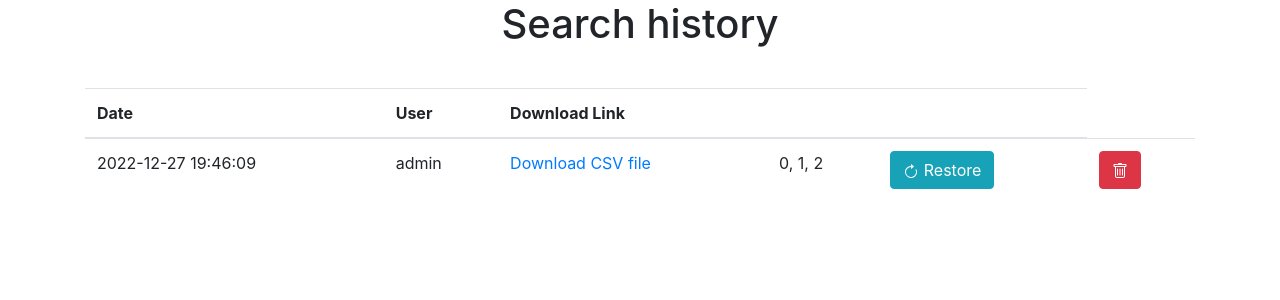
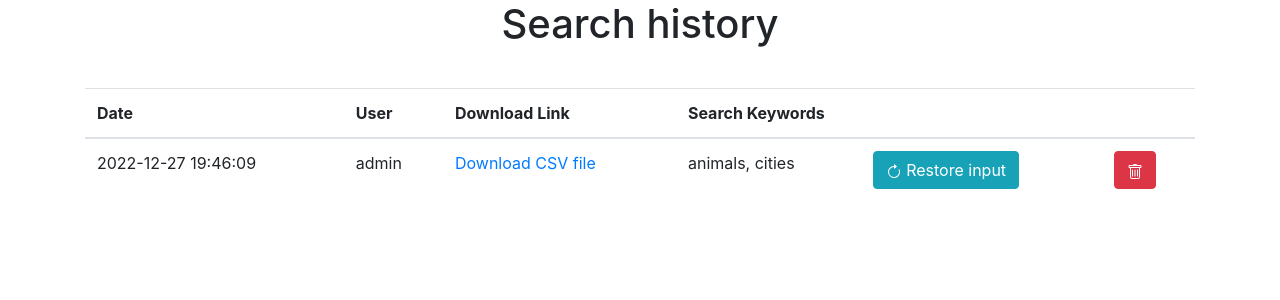
Before and after one commit to smiro-seo/song_search, a Flask app: page /history in a window 1280 px wide. Shown: the part 56-356 px from the top of the page. Run offline with Flask 2, Linux system fonts and the light colour scheme; a user stored in the database is signed in; data comes from the database, SQL or seed files in the repository; some libraries are stand-ins or nearby versions.

Commit message:
keywords in search history

```diff
--- a/sd_app/templates/history.html
+++ b/sd_app/templates/history.html
@@ -8,7 +8,8 @@
         <tr>
         <th scope="col">Date</th>
         <th scope="col">User</th>
-        <th scope="col" colspan="3">Download Link</th>
+        <th scope="col">Download Link</th>
+        <th scope="col" colspan="3">Search Keywords</th>
         </tr>
     </thead>
     <tbody>
@@ -24,14 +25,14 @@
       <a href="{{ url_for('views.download', filename=search.csv_path) }}">Download CSV file</a>
     </td>
     <td>
-        {{ ', '.join(json_load(search.keywords).get('keyword')) }}
+        {{ ', '.join(set(json_load(search.keywords).get('keyword').values())) }}
     </td>
     <td class="column_action">
         <button type="button" class="btn btn-info" onClick="repeat_search({{ search.keywords }})">
           <svg xmlns="http://www.w3.org/2000/svg" width="16" height="16" fill="currentColor" class="bi bi-arrow-clockwise" viewBox="0 0 16 16">
             <path fill-rule="evenodd" d="M8 3a5 5 0 1 0 4.546 2.914.5.5 0 0 1 .908-.417A6 6 0 1 1 8 2v1z"/>
             <path d="M8 4.466V.534a.25.25 0 0 1 .41-.192l2.36 1.966c.12.1.12.284 0 .384L8.41 4.658A.25.25 0 0 1 8 4.466z"/>
-          </svg> Restore
+          </svg> Restore input
         </button>
     </td>
     <td class="column_action">
--- a/sd_app/views.py
+++ b/sd_app/views.py
@@ -103,7 +103,11 @@ def search():
 @login_required
 def history():
 
-    return render_template("history.html", user=current_user, searches=Search.query.order_by(Search.date.desc()).all(), json_load=json.loads)
+    return render_template("history.html",
+    user=current_user,
+    searches=Search.query.order_by(Search.date.desc()).all(),
+    json_load=json.loads,
+    set=set)
 
 @views.route('/delete_row', methods=['POST'])
 @login_required
```
